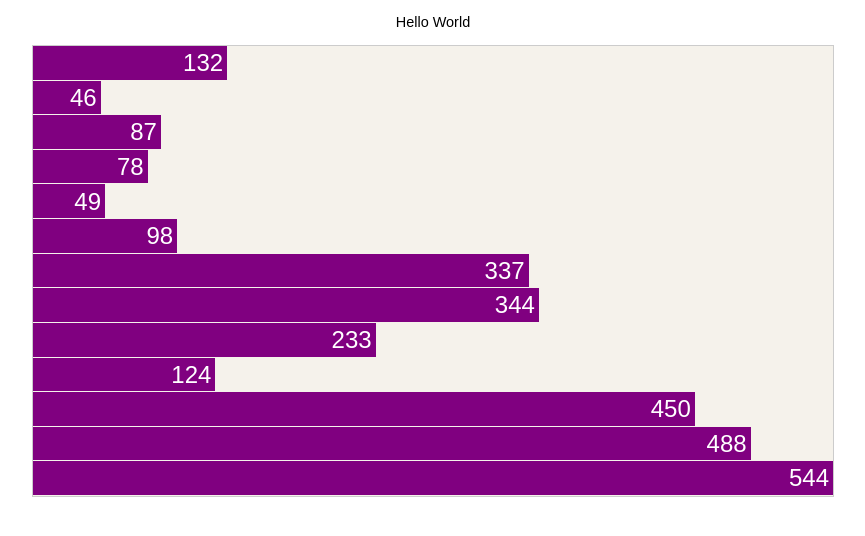
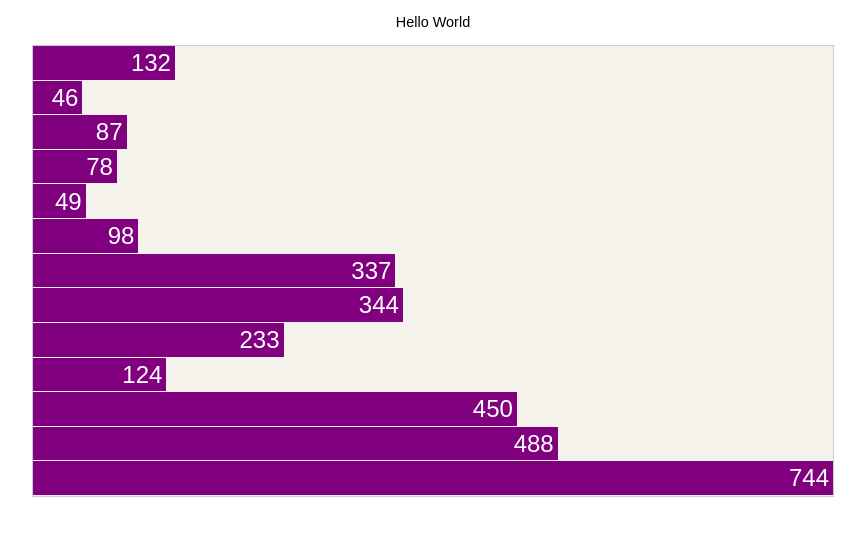
Before and after one commit to davidylam/DataVisDev, a plain HTML site: page LearningD3/index.html in a window 1280 px wide. Shown: the whole page, without its empty margins (207-1072 px from the left). Drawn offline with Linux system fonts and the light colour scheme.

Commit message:
correction on variable scope

```diff
--- a/LearningD3/index.html
+++ b/LearningD3/index.html
@@ -10,10 +10,12 @@
 
 <p>Hello World</p>
 <script>
+var svg;
+var data;
 var init = function (){
 	var w = 800;
 	var h = 450;
-	var data = [132, 46, 87, 78, 49, 98, 337, 344, 233, 124, 450, 488,544];
+	data = [132, 46, 87, 78, 49, 98, 337, 344, 233, 124, 450, 488,744];
 	var x = d3.scale.linear()
 			.domain([0, d3.max(data)])
 			.range([0, w])
@@ -24,7 +26,7 @@ var init = function (){
 			.range([0, h])
 			;
 
-	var svg = d3.select("body").append("svg")
+	svg = d3.select("body").append("svg")
 			.attr("id", "chart")
 			.attr("width", w)
 			.attr("height", h)
```
